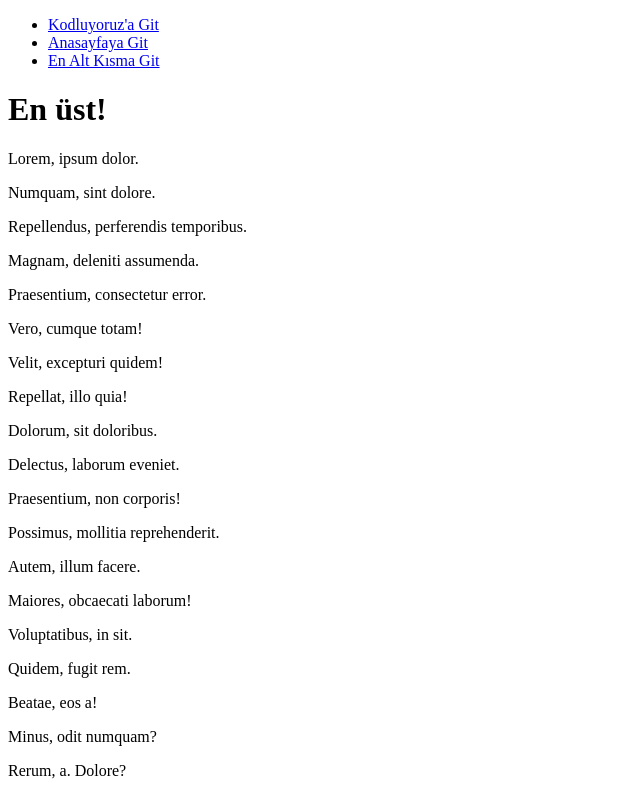
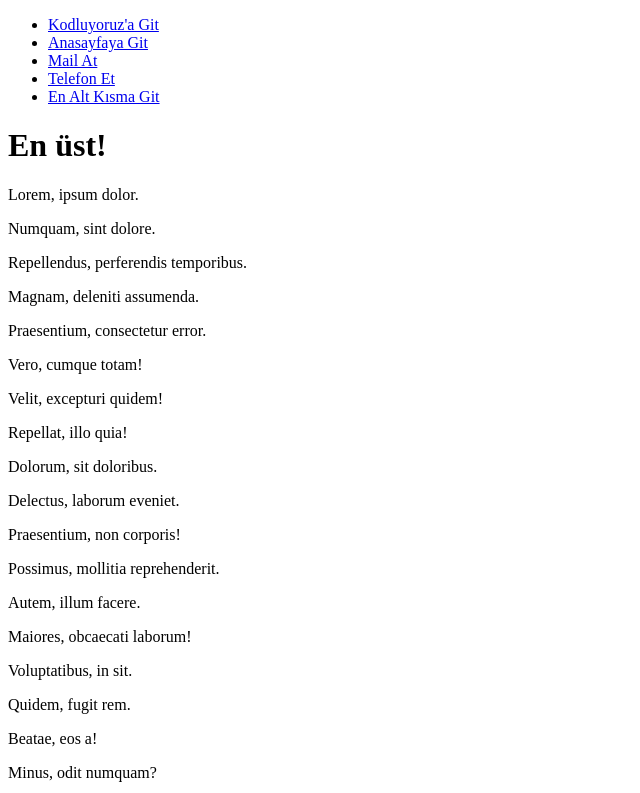
Before and after one commit to ugursabirer/kodluyoruz-front-end, a plain HTML site: page link.html in a window 1280 px wide. Shown: the top 793 px of the page, without its empty margins (0-640 px from the left). Drawn offline with Linux system fonts and the light colour scheme.

Commit message:
links learned

```diff
--- a/link.html
+++ b/link.html
@@ -11,6 +11,8 @@
     <ul>
         <li><a href="https://www.kodluyoruz.org/" target="_blank">Kodluyoruz'a Git</a></li>
         <li><a href="index.html">Anasayfaya Git</a></li>
+        <li><a href="mailto:sabirerugur@gmail.com">Mail At</a></li>
+        <li><a href="tel:+905436532634">Telefon Et</a></li>
         <li><a href="#alt">En Alt Kısma Git</a></li>
     </ul>
     <h1 id="ust">En üst!</h1>
```
